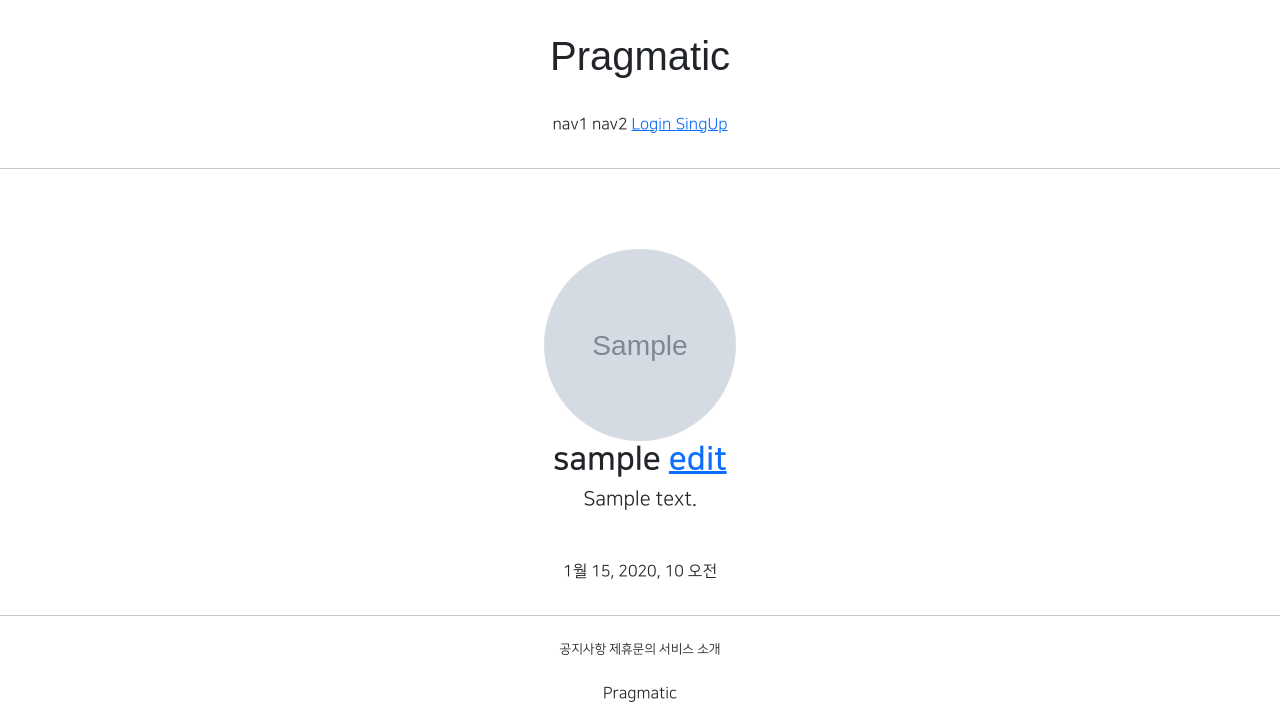
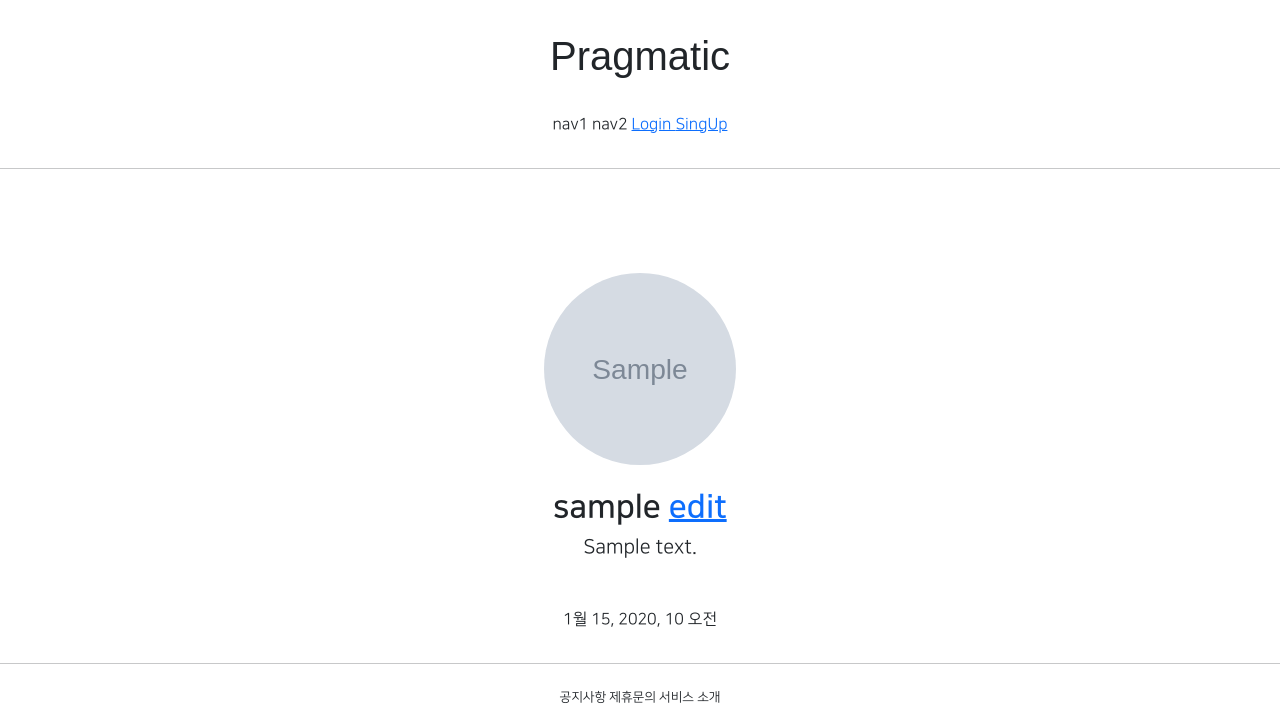
Before and after one commit to 00kang/gis_web_mine, a Django app: page /accounts/detail/1 in a window 1280 px wide. Shown: the top 705 px of the page. Run offline with Django 3.2, Linux system fonts and the light colour scheme; tables that the repository leaves empty hold one stand-in row (values such as "Sample post"); grey boxes marked "Sample" are stand-in pictures; parts of the project's set-up code (start-up, migrations or seed data) failed here and were passed over; some libraries are stand-ins or nearby versions; some web fonts are replaced.

Commit message:
07/27 commit | Update

```diff
--- a/accountapp/templates/accountapp/detail.html
+++ b/accountapp/templates/accountapp/detail.html
@@ -5,10 +5,10 @@
         <div class="m-5">
             {% if target_user.profile %}
                 <img src="{{ target_user.profile.image.url }}"
-                    class="profile_image"
+                    class="profile_image m-4"
                     alt="profile image">
                 <h2 class="NNS_B">
-                    {{ target_user.username }}
+                    {{ target_user.profile.nickname }}
                     <a href="{% url 'profileapp:update' pk=target_user.profile.pk %}">
                         edit
                     </a>
```
